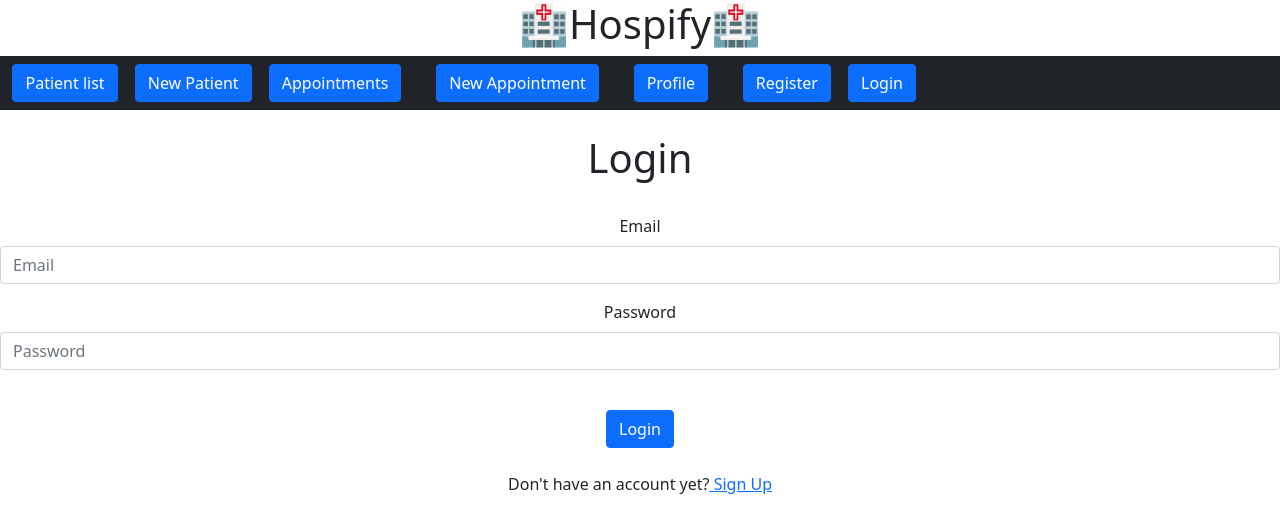
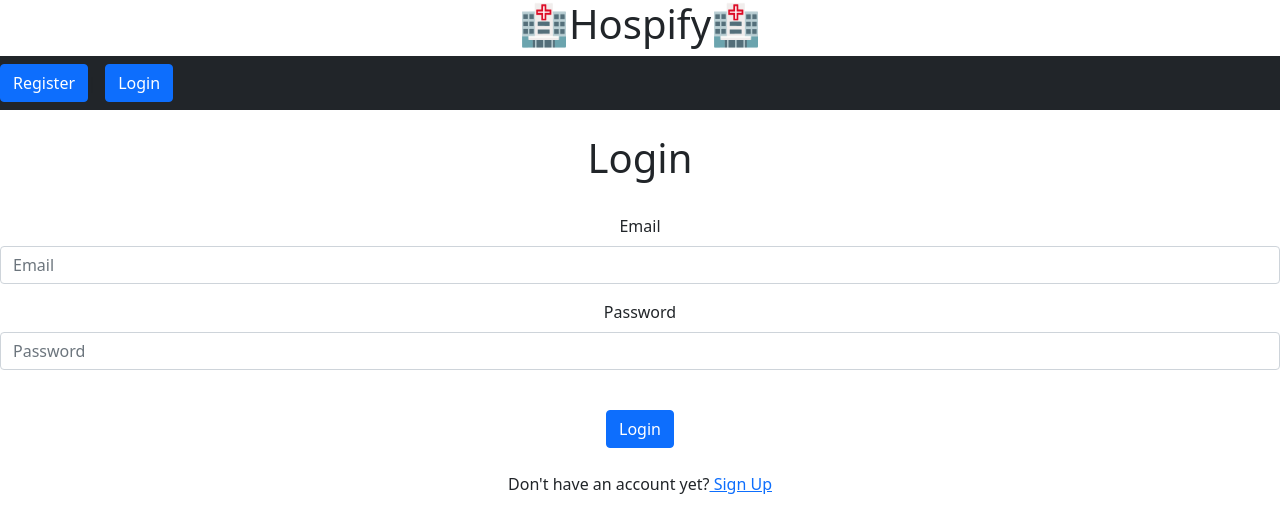
Before and after one commit to infjay/hospify-project-client, a React (Create React App) app: page / in a window 1280 px wide. Shown: the top 532 px of the page. Built offline with nearby package versions, Linux system fonts and the light colour scheme; no server answers.

Commit message:
added buttons to logged in

```diff
--- a/src/components/Navigationbar.jsx
+++ b/src/components/Navigationbar.jsx
@@ -9,14 +9,15 @@ function Navigationbar(){
 
     return (
         <Navbar bg="dark" variant="dark" className="Navbar">
-&nbsp;&nbsp;&nbsp;<Button href="/patients/" className="links"> Patient list</Button> | &nbsp;
+
+
+            { isLoggedIn &&
+                <>
+                &nbsp;&nbsp;&nbsp;<Button href="/patients/" className="links"> Patient list</Button> | &nbsp;
             <Button href="/patients/create" className="links">New Patient</Button> |  &nbsp;
             <Button href="/appointments/" className="links" >Appointments</Button> |||  &nbsp;
             <Button href="/appointments/create" className="links">New Appointment</Button> ||| &nbsp;
             <Button href="/profile" className="links">Profile</Button> ||| &nbsp;
-
-            { isLoggedIn &&
-                <>
              &nbsp;&nbsp;<span className="welcome-email">Welcome, Dr. {user.email} </span> &nbsp;&nbsp;&nbsp;
                     <Button onClick={logOutUser}>Logout</Button>
                 </>
```
